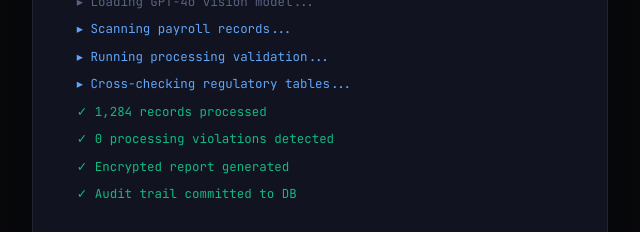
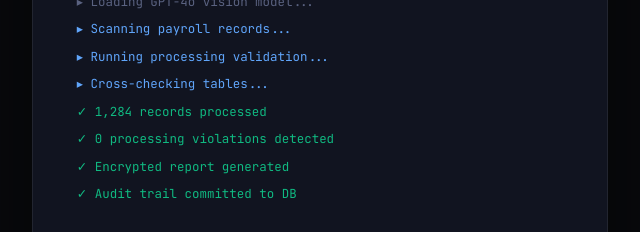
Before and after one commit to gayathrik948/aiadvisepro.com, a plain HTML site: page index.html in a window 1280 px wide. Shown: the part 3025-3257 px from the top of the page, 608-1248 px from the left. Drawn offline with nearby package versions, Linux system fonts and the light colour scheme.

Commit message:
Update index.html

```diff
--- a/index.html
+++ b/index.html
@@ -485,7 +485,7 @@ footer{background:var(--bg);border-top:1px solid var(--border);padding:4rem 5vw
           <div class="t-dim">&nbsp;&nbsp;▸ Loading GPT-4o vision model...</div>
           <div class="t-blue">&nbsp;&nbsp;▸ Scanning payroll records...</div>
           <div class="t-blue">&nbsp;&nbsp;▸ Running processing validation...</div>
-          <div class="t-blue">&nbsp;&nbsp;▸ Cross-checking regulatory tables...</div>
+          <div class="t-blue">&nbsp;&nbsp;▸ Cross-checking tables...</div>
           <div class="t-green">&nbsp;&nbsp;✓ 1,284 records processed</div>
           <div class="t-green">&nbsp;&nbsp;✓ 0 processing violations detected</div>
           <div class="t-green">&nbsp;&nbsp;✓ Encrypted report generated</div>
```
